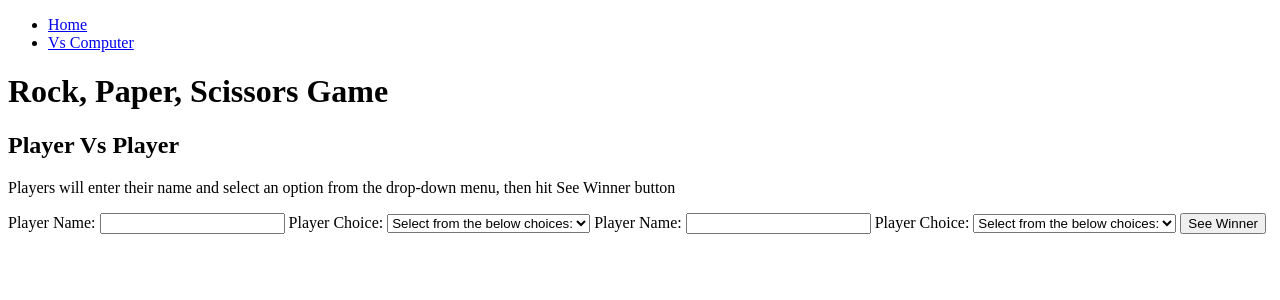
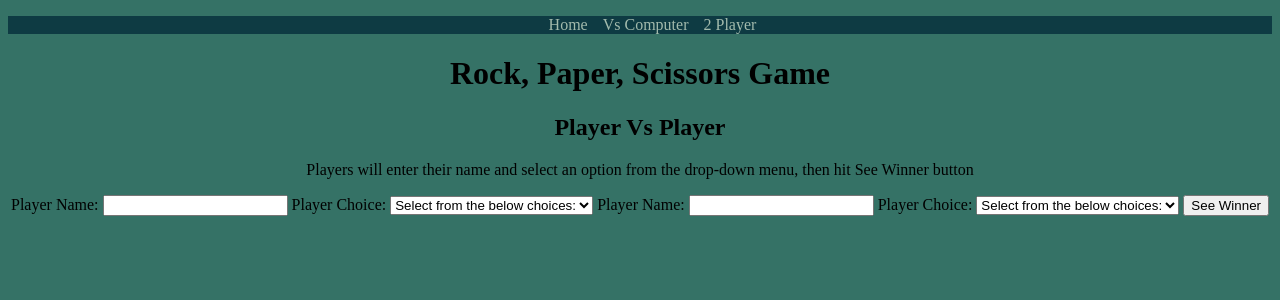
Before and after one commit to ScottDrysdale86/RPS_game_Wk3_HW, a Flask app: page /2player in a window 1280 px wide. Shown: the top 300 px of the page. Run offline with Flask 2, Linux system fonts and the light colour scheme.

Commit message:
some css styling

```diff
--- a/static/style.css
+++ b/static/style.css
@@ -0,0 +1,46 @@
+body {
+	background-color: #357266;
+	text-align: center;
+}
+
+header {
+	background-color: #0e3b43;
+}
+
+nav {
+	align-items: center;
+	color: white;
+}
+
+ul {
+	display: flex;
+	justify-content: center;
+}
+li {
+	margin-right: 15px;
+	list-style: none;
+}
+
+a {
+	color: #a3bbad;
+	text-decoration: none;
+	font-size: 1rem;
+}
+
+main {
+	border: 10px;
+	border-color: black;
+	border-width: 10px;
+	border-radius: 10px;
+}
+
+h1 {
+	text-align: center;
+}
+
+#two_play {
+	border: 10px;
+	border-color: black;
+	border-width: 10px;
+	border-radius: 10px;
+}
--- a/templates/2player.html
+++ b/templates/2player.html
@@ -1,7 +1,7 @@
 {% extends 'base.html' %} {% block two_player %}
 
 <h1>{{ title }}</h1>
-<div>
+<div id="two_play">
 	<h2>Player Vs Player</h2>
 	<p>
 		Players will enter their name and select an option from the drop-down
--- a/templates/base.html
+++ b/templates/base.html
@@ -4,6 +4,10 @@
 		<meta charset="UTF-8" />
 		<meta http-equiv="X-UA-Compatible" content="IE=edge" />
 		<meta name="viewport" content="width=device-width, initial-scale=1.0" />
+		<link
+			rel="stylesheet"
+			href="{{ url_for('static', filename='style.css') }}"
+		/>
 		<title>Rock Paper Scissors Game</title>
 	</head>
 	<body>
@@ -12,12 +16,15 @@
 				<ul>
 					<li><a href="/">Home</a></li>
 					<li><a href="/play">Vs Computer</a></li>
+					<li><a href="/2player">2 Player</a></li>
 				</ul>
 			</nav>
 		</header>
-		{% block index %} {% endblock %} {% block basic %} {% endblock %} {%
-		block computer %} {% endblock %} {% block play %} {% endblock %} {%
-		block winner %} {% endblock %} {% block two_player %} {% endblock %} {%
-		block winner_2play %} {% endblock %}
+		<main id="temp_main">
+			{% block index %} {% endblock %} {% block basic %} {% endblock %} {%
+			block computer %} {% endblock %} {% block play %} {% endblock %} {%
+			block winner %} {% endblock %} {% block two_player %} {% endblock %}
+			{% block winner_2play %} {% endblock %}
+		</main>
 	</body>
 </html>
--- a/templates/basic_computer.html
+++ b/templates/basic_computer.html
@@ -1,6 +1,8 @@
 {% extends 'base.html' %} {% block computer %}
 <h1>{{ title }}</h1>
-<p>Player 1 chose {{ p_choice }}</p>
-<h2>{{ result }}</h2>
+<div id="basic-comp">
+    <p>Player 1 chose {{ p_choice }}</p>
+    <h2>{{ result }}</h2>
+</div>
 
 {% endblock %}
--- a/templates/index.html
+++ b/templates/index.html
@@ -1,6 +1,6 @@
 {% extends 'base.html' %} {% block index %}
 <h1>{{ title }}</h1>
-<div>
+<div id="index">
 	<h2>Game Instructions</h2>
 	<h3>
 		<b><u>Basic Address Bar Game</u></b>
--- a/templates/v_computer.html
+++ b/templates/v_computer.html
@@ -1,7 +1,7 @@
 {% extends 'base.html' %} {% block play %}
 
 <h1>{{ title }}</h1>
-<div>
+<div id="comp">
 	<h2>Player Vs Computer</h2>
 	<p>
 		Player will enter their name and select an option from the drop-down
--- a/templates/winner.html
+++ b/templates/winner.html
@@ -1,7 +1,7 @@
 {% extends 'base.html' %} {% block winner %}
 
 <h1>{{ title }}</h1>
-<div>
+<div id="winner">
 	<h2>Player Vs Computer</h2>
 	<p>{{ player_name }} chose {{ player_choice }}</p>
 	<p>The winner is {{ result }}. Computer chose {{ computer_choice }}</p>
--- a/templates/winner_2play.html
+++ b/templates/winner_2play.html
@@ -1,7 +1,7 @@
 {% extends 'base.html' %} {% block winner_2play %}
 
 <h1>{{ title }}</h1>
-<div>
+<div id="winner2">
 	<h2>Player Vs Player</h2>
 	<p>{{ player1_name }} chose {{ player1_choice }}</p>
 	<p>
```
Also changed, not shown: templates/basic.html (+1 -13 lines).
